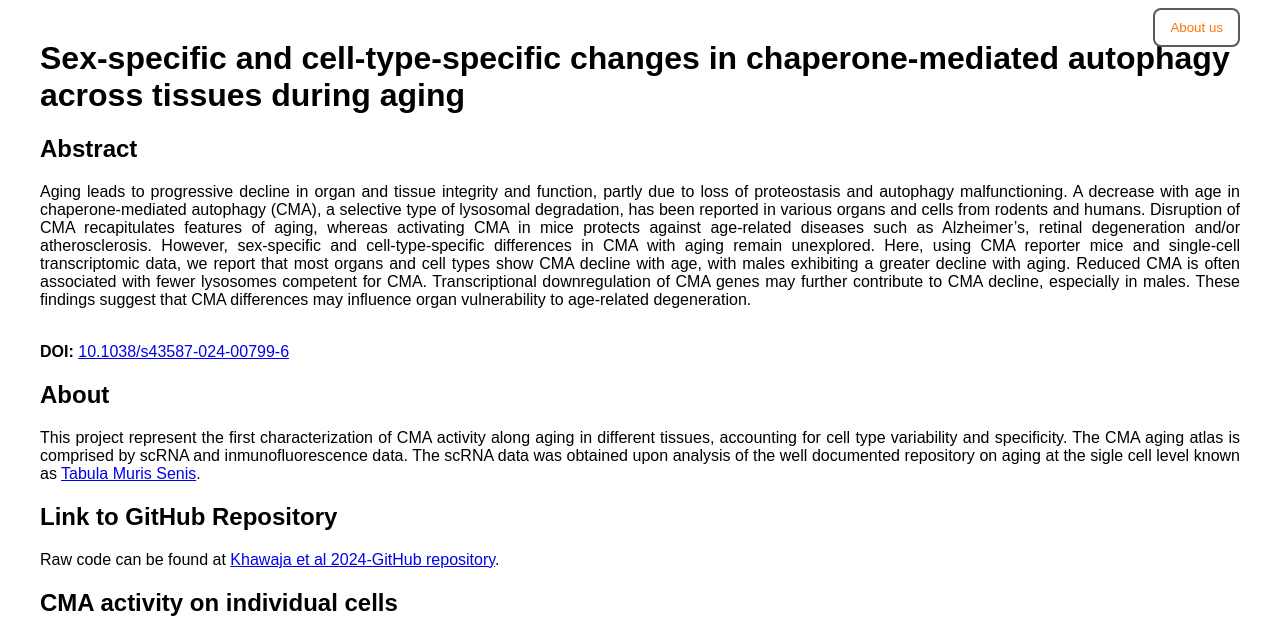
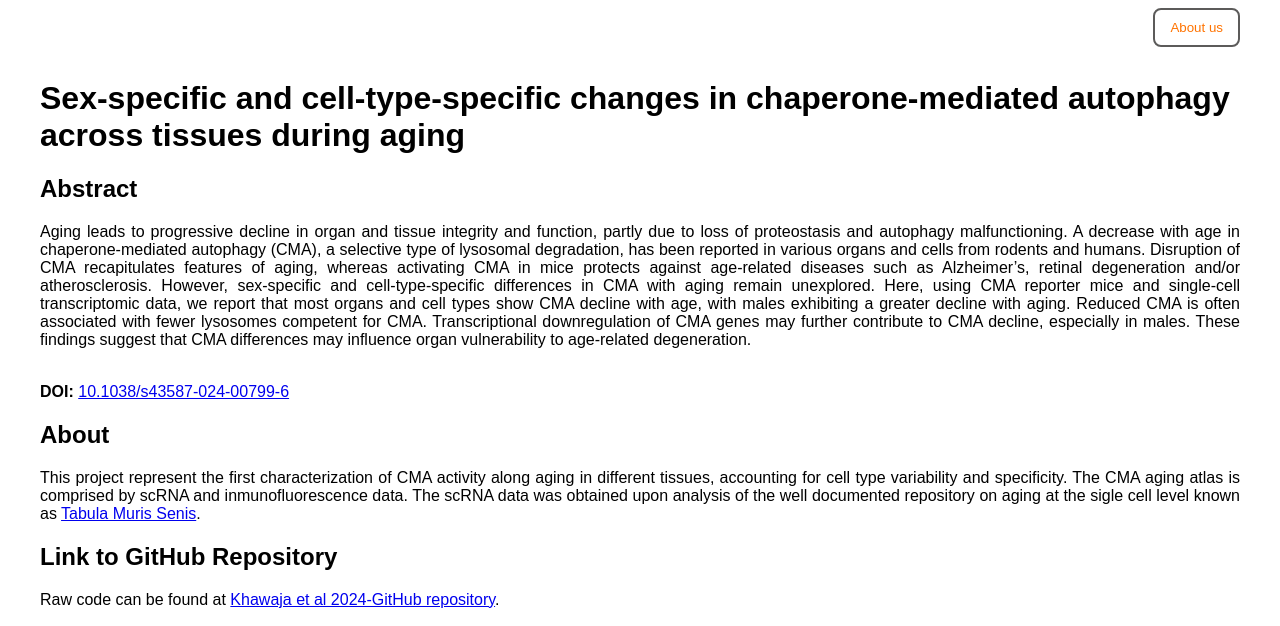
Before and after one commit to amsegura/Khawaja_et_al_2024, a plain HTML site: page docs/index.html in a window 1280 px wide. Shown: the top 626 px of the page. Drawn offline with Linux system fonts and the light colour scheme.

Commit message:
Update index.html

```diff
--- a/docs/index.html
+++ b/docs/index.html
@@ -69,7 +69,7 @@
             <a href="https://sites.google.com/view/cuervo-lab/" target="_blank">Cuervo Lab</a>
         </div>
     </div>
-    <h1 style="margin-top: 20px;">Sex-specific and cell-type-specific changes in chaperone-mediated autophagy across tissues during aging</h1>
+    <h1 style="margin-top: 60px;">Sex-specific and cell-type-specific changes in chaperone-mediated autophagy across tissues during aging</h1>
     <h2>Abstract</h2>
     <p>Aging leads to progressive decline in organ and tissue integrity and function, partly due to loss of proteostasis and autophagy malfunctioning. A decrease with age in chaperone-mediated autophagy (CMA), a selective type of lysosomal degradation, has been reported in various organs and cells from rodents and humans. Disruption of CMA recapitulates features of aging, whereas activating CMA in mice protects against age-related diseases such as Alzheimer’s, retinal degeneration and/or atherosclerosis. However, sex-specific and cell-type-specific differences in CMA with aging remain unexplored. Here, using CMA reporter mice and single-cell transcriptomic data, we report that most organs and cell types show CMA decline with age, with males exhibiting a greater decline with aging. Reduced CMA is often associated with fewer lysosomes competent for CMA. Transcriptional downregulation of CMA genes may further contribute to CMA decline, especially in males. These findings suggest that CMA differences may influence organ vulnerability to age-related degeneration.</p>
     <br>
```
